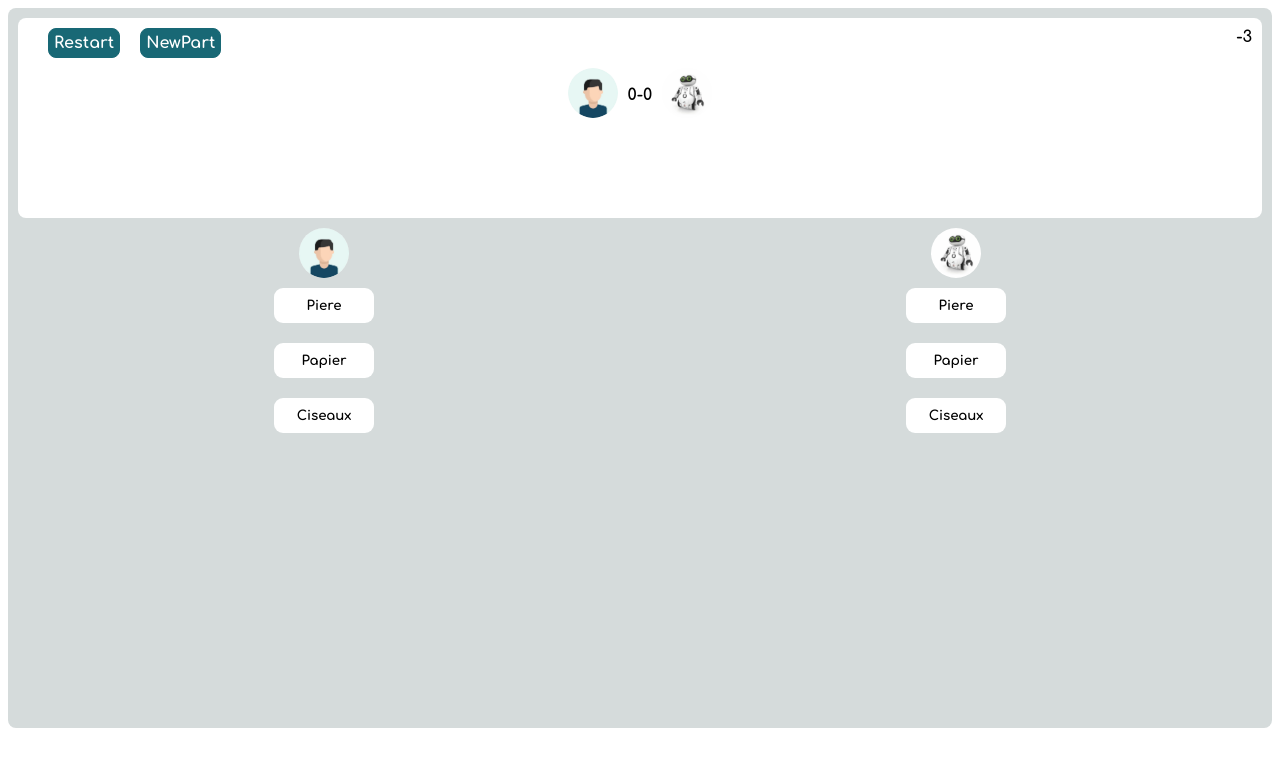
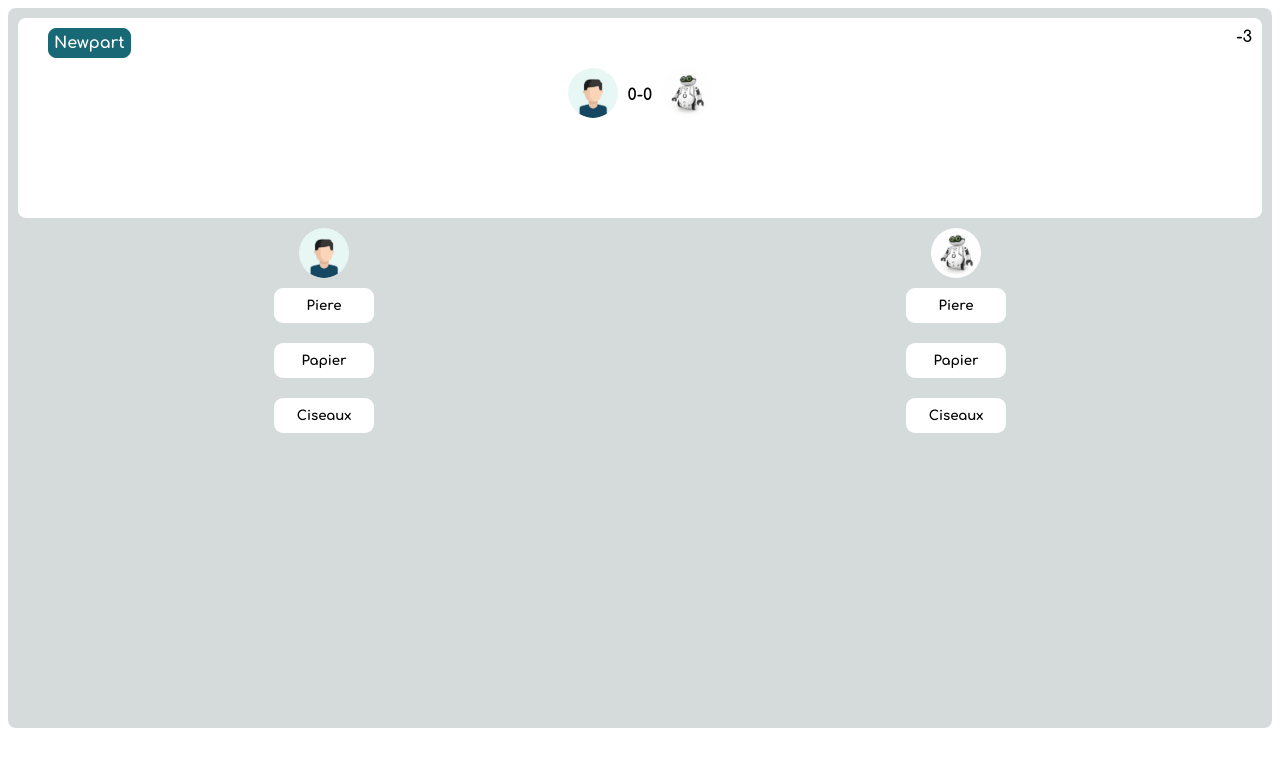
Before and after one commit to zz9rodes/PierePapierCiseaux, a Vue app in the folder Game/: page / in a window 1280 px wide. Shown: the top 766 px of the page. Built offline with nearby package versions, Linux system fonts and the light colour scheme.

Commit message:
commit five

```diff
--- a/Game/src/pages/PierePapieCiseau.vue
+++ b/Game/src/pages/PierePapieCiseau.vue
@@ -3,8 +3,8 @@
         <div class="container">
             <div class="scope">
                 <div class="btn" style="display: flex; margin: 10px;">
-                    <div class="start" @click="part.istarted=true;">Restart</div>
-                    <div class="start">NewPart</div>
+                    <div class="start" @click="part.istarted=true;">Newpart</div>
+                    <!-- <div class="start">NewPart</div> -->
                     <div style="flex: 2;justify-content: end; display: flex;">{{ part.time }} </div>
                 </div>
                <div class="score" style="display: flex; justify-content: center;
@@ -201,13 +201,10 @@
         cursor: pointer;
     }
 
-    .piere:focus{
+   .user>button:focus{
         background-color: rgb(99, 149, 225);
     }
-    .papier:focus{
-        background-color: rgb(187, 86, 28);
 
-    }
 
     img{
         height: 50px;
```
